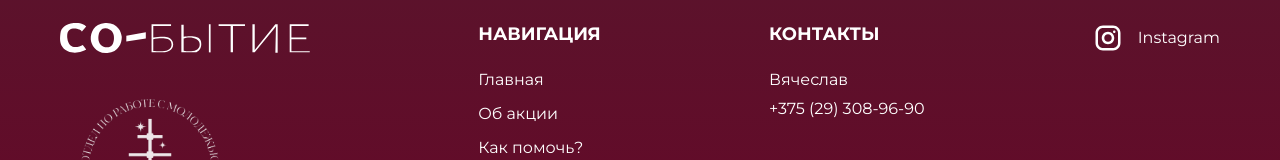
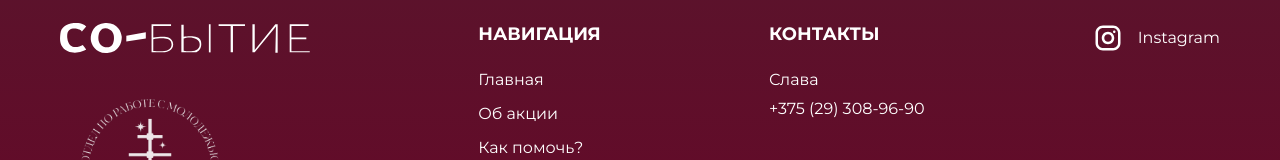
Before and after one commit to Georg653/so-bytie, a React (Vite) app: page / in a window 1280 px wide. Shown: the part 6950-7110 px from the top of the page. Built offline with nearby package versions, Linux system fonts and the light colour scheme.

Commit message:
Добавлен храм Всех скорбящих Радость в пункты сбора

```diff
--- a/src/sections/Footer/Footer.jsx
+++ b/src/sections/Footer/Footer.jsx
@@ -30,7 +30,7 @@ const Footer = () => {
 
         <div className="footer__contacts">
           <h4>Контакты</h4>
-          <p>Вячеслав</p>
+          <p>Слава</p>
           <a href="tel:+375293089690">+375 (29) 308-96-90</a>
         </div>
 
```
